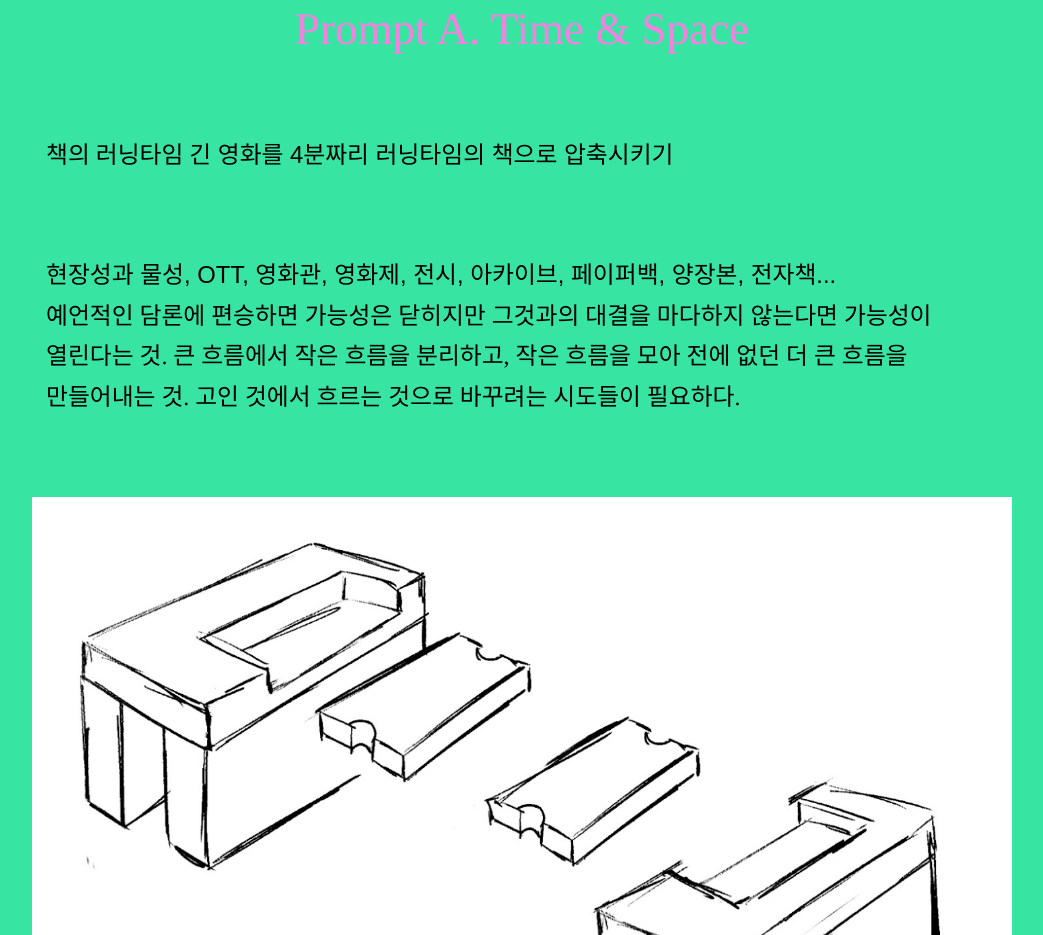
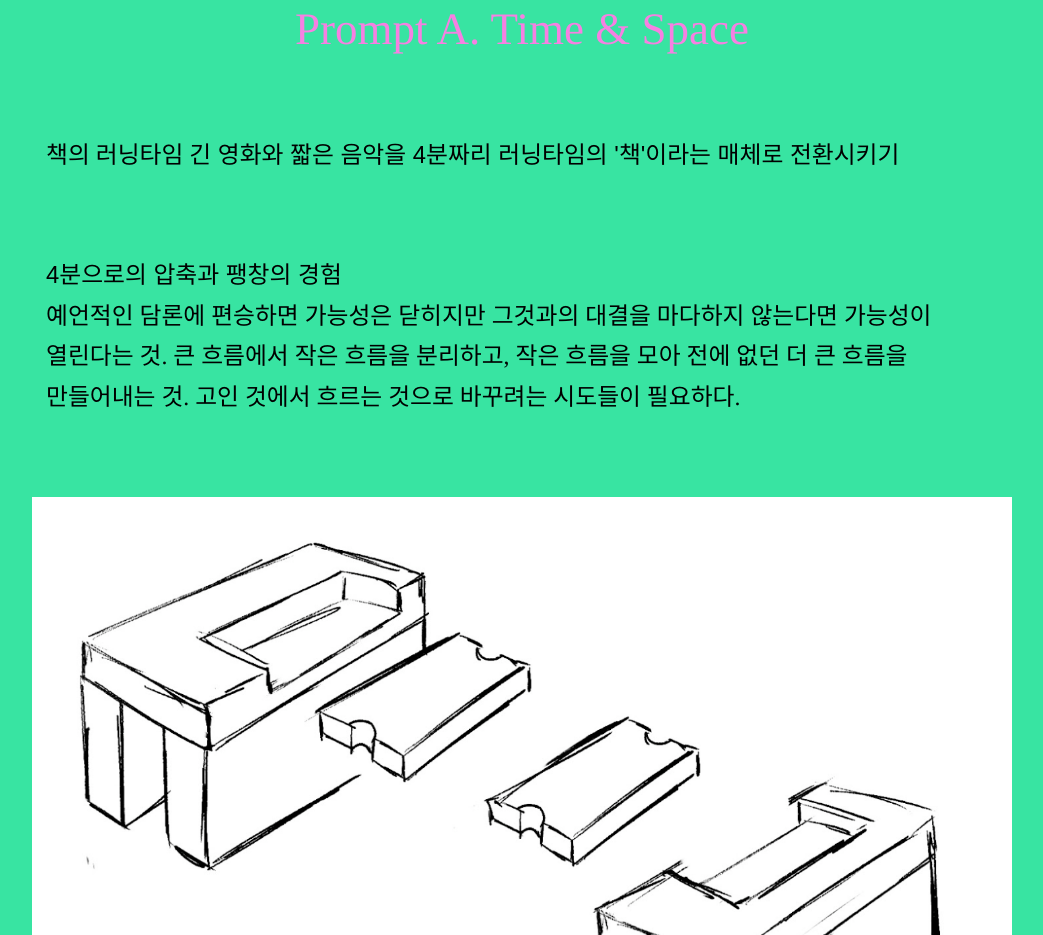
Before and after one commit to chayteddy/physicalworkshop-2024, a plain HTML site: page index.html in a window 1280 px wide. Shown: the part 877-1812 px from the top of the page, without its empty margins (118-1161 px from the left). Drawn offline with Linux system fonts and the light colour scheme; a web font is replaced by a local one.

Commit message:
Update index.html

```diff
--- a/index.html
+++ b/index.html
@@ -23,11 +23,11 @@
     </div>
 
     <div class="contents">
-        <p><span>책의 러닝타임 </span>긴 영화를 4분짜리 러닝타임의 책으로 압축시키기</p>
+        <p><span>책의 러닝타임 </span>긴 영화와 짧은 음악을 4분짜리 러닝타임의 '책'이라는 매체로 전환시키기</p>
     </div>
 
     <div class="contents">
-        <p>현장성과 물성, OTT, 영화관, 영화제, 전시, 아카이브, 페이퍼백, 양장본, 전자책...<br>
+        <p>4분으로의 압축과 팽창의 경험<br>
         <span>예언적인 담론에 편승하면 가능성은 닫히지만 그것과의 대결을 마다하지 않는다면 가능성이 열린다는 것. 큰 흐름에서 작은 흐름을 분리하고, 작은 흐름을 모아 전에 없던 더 큰 흐름을 만들어내는 것.
         고인 것에서 흐르는 것으로 바꾸려는 시도들이 필요하다.</span>
         </p>
```
